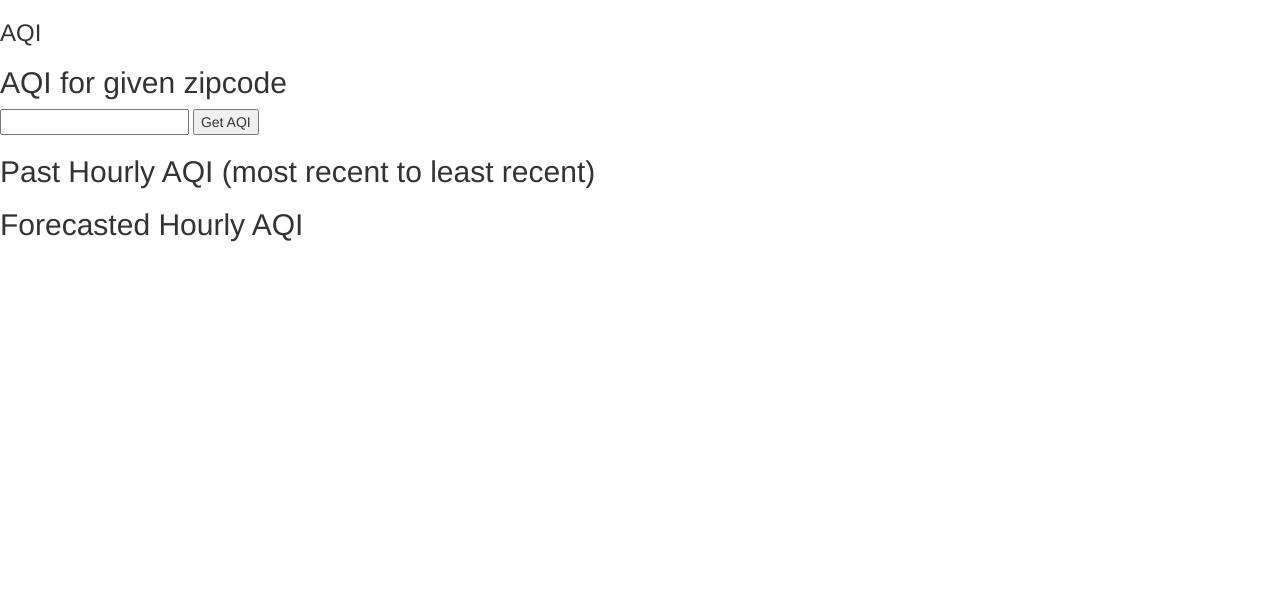
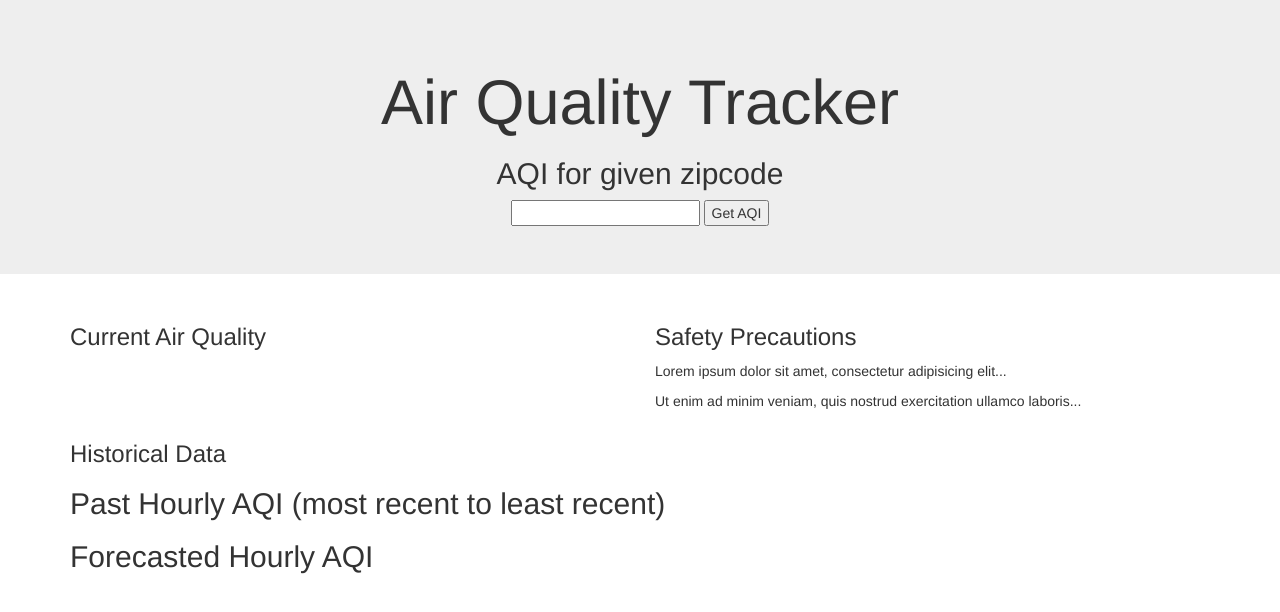
Before and after one commit to ellllllllll/saas-webdev-aqi-tracker, a website: page home.html in a window 1280 px wide. Drawn offline with nearby package versions, Linux system fonts and the light colour scheme.

Commit message:
adding basic bootstrap style

```diff
--- a/home.html
+++ b/home.html
@@ -7,18 +7,38 @@
     <link rel="stylesheet" href="https://maxcdn.bootstrapcdn.com/bootstrap/3.4.1/css/bootstrap.min.css">
   </head>
   <body>
-    <h3>AQI</h2>
+    <div class="jumbotron text-center">
+      <h1>Air Quality Tracker</h1>
       <h2>AQI for given zipcode</h2>
       <input type="text" id="zipcode" />
       <button onclick="getAQI()">Get AQI</button>
+    </div>
+
+    <div class="container">
+      <div class="row">
+        <div class="col-sm-6">
+          <h3>Current Air Quality</h3>
           <p id="aqi-zipcode"></p>
-
+        </div>
+        <div class="col-sm-6">
+          <h3>Safety Precautions</h3>
+          <p>Lorem ipsum dolor sit amet, consectetur adipisicing elit...</p>
+          <p>Ut enim ad minim veniam, quis nostrud exercitation ullamco laboris...</p>
+        </div>
+      </div>
+      <div class="row">
+        <div class="col-sm-12">
+          <h3>Historical Data</h3>
           <h2>Past Hourly AQI (most recent to least recent)</h2>
-    <div id="pastAQI">
-    </div>
+          <div id="pastAQI"></div>
 
           <h2>Forecasted Hourly AQI</h2>
             <div id="forecastAQI">
+            </div>
+        </div>
+      </div>
+
+
     </div>
 
     <!-- <p>AQI for given city</p>
```
Lines whose indentation alone changed are shown as unchanged.
